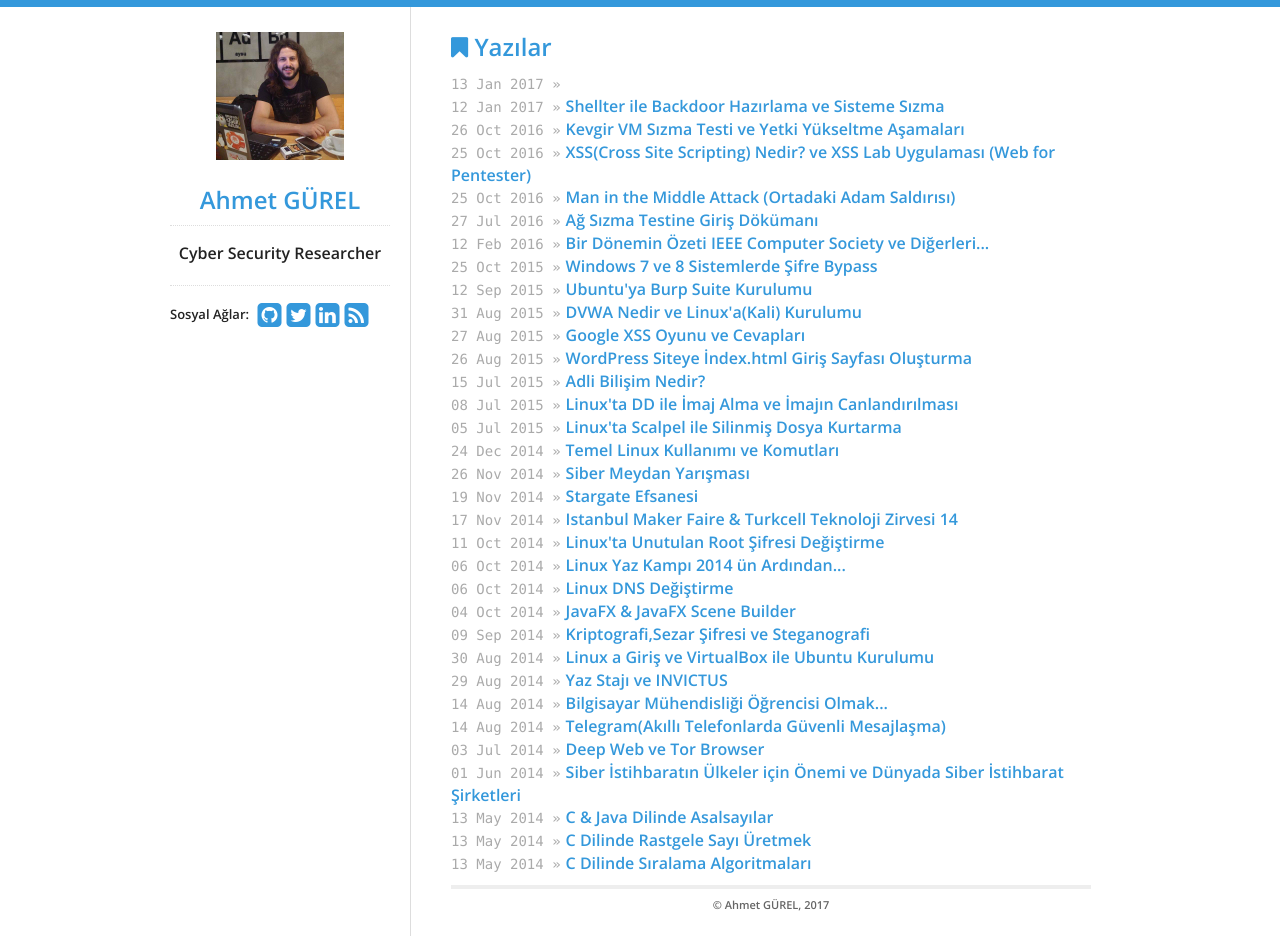
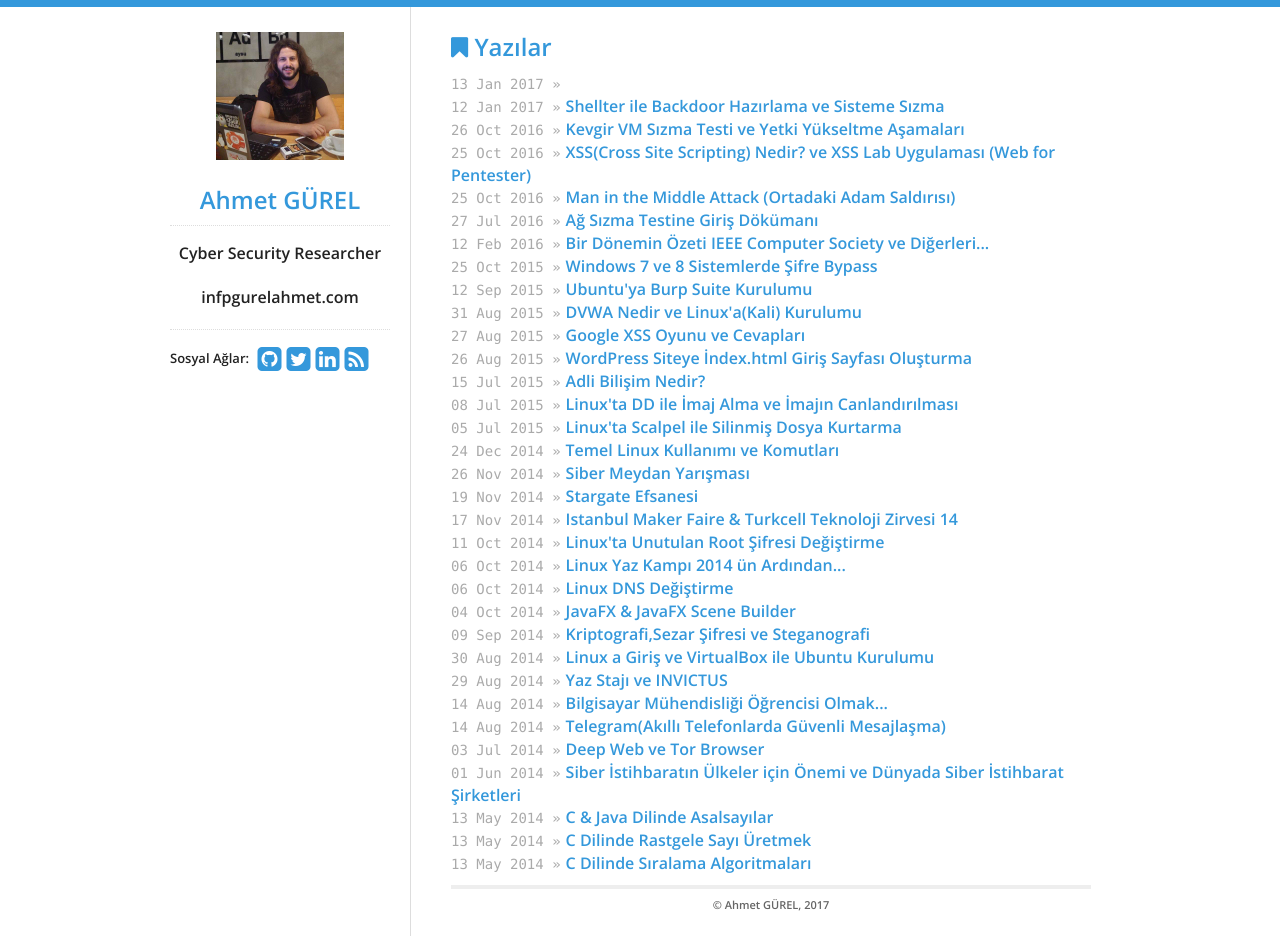
Before and after one commit to ahmetgurel/ahmetgurel.github.io, a Jekyll site: the page built from index.html, in a window 1280 px wide. Built offline with Jekyll 4.4.1, drawn with Linux system fonts in a browser that asks for light colours; nearby versions of some CDN libraries.

Commit message:
Update sidebar.html

```diff
--- a/_includes/sidebar.html
+++ b/_includes/sidebar.html
@@ -10,6 +10,7 @@
   <h2> <a href="/">{{ site.data.theme.name }}</a> </h2>
   <div id="bio">
     <p style="text-align: center;">Cyber Security Researcher</p>
+    <p style="text-align: center;">infp<at>gurelahmet.com </p>
 
   </div>
   <div id="social">
```
